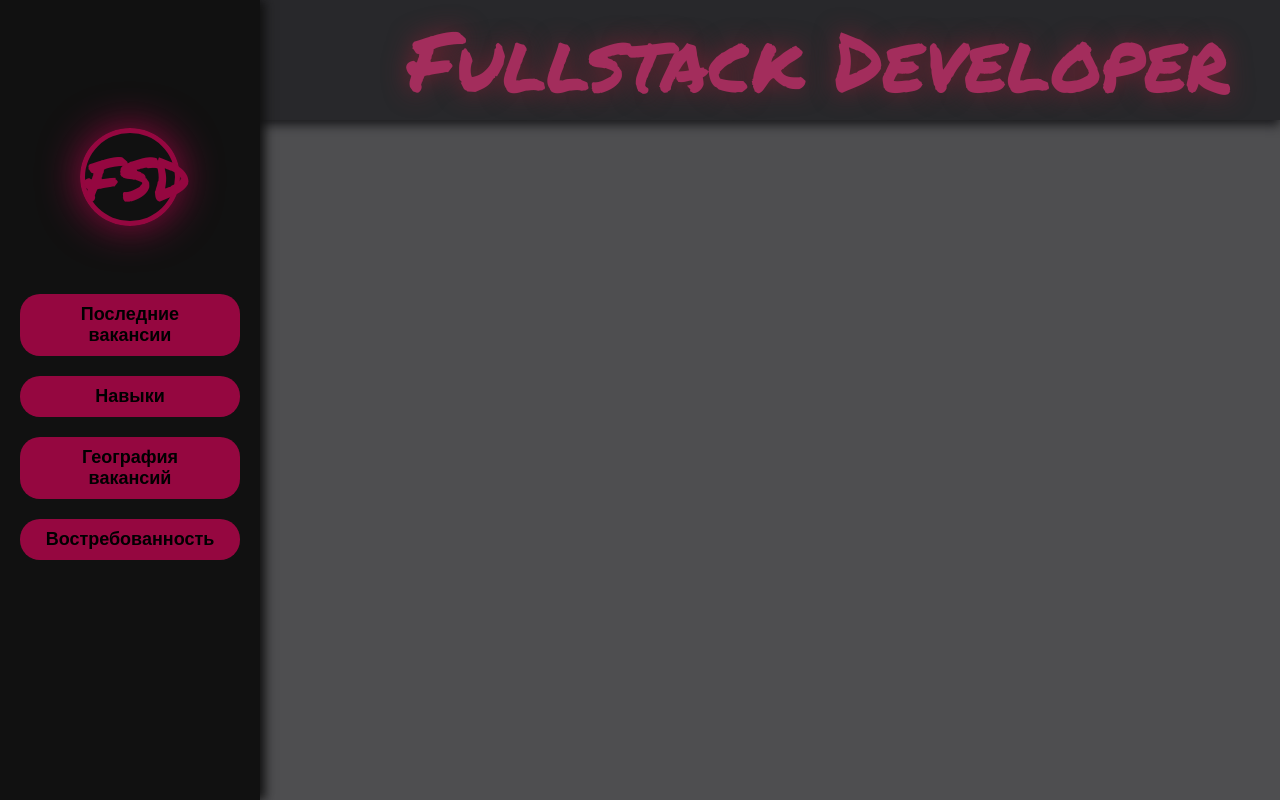
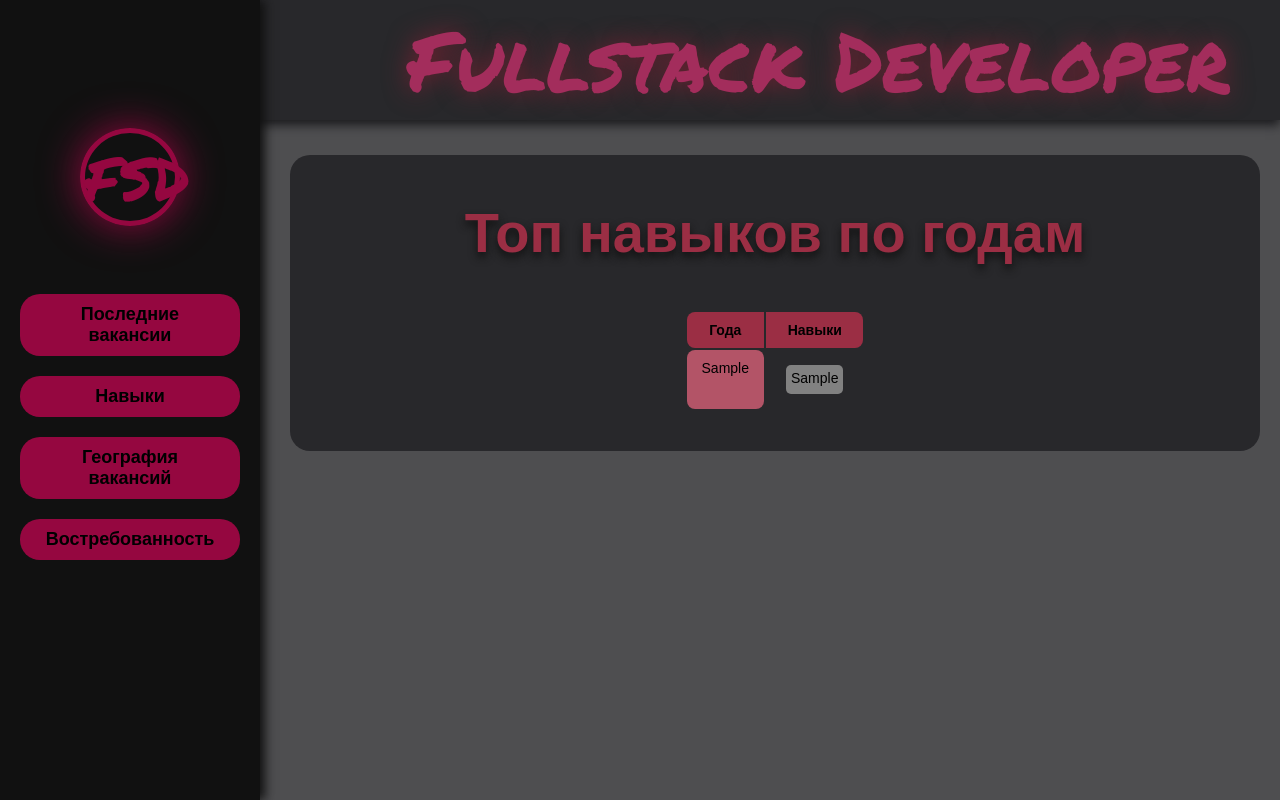
Before and after one commit to Dartamid/fullstack, a Django app: template hhruparser/parser/templates/skills.html in a window 1280 px wide. Run offline with Django 4.2, Linux system fonts and the light colour scheme; the template is opened without the code that fills it: values that come from a table or form of the project are taken from there, others are empty; tables that the repository leaves empty hold one stand-in row (values such as "Sample post"); some libraries are stand-ins or nearby versions; some web fonts are replaced.

Commit message:
Добавление навыков

```diff
--- a/hhruparser/parser/admin.py
+++ b/hhruparser/parser/admin.py
@@ -18,7 +18,7 @@ class Geography(admin.ModelAdmin):
 
 @admin.register(Skills)
 class SkillsAdmin(admin.ModelAdmin):
-    list_display = ('pk',)
+    list_display = ('year',)
 
 
 @admin.register(Demand)
--- a/hhruparser/parser/models.py
+++ b/hhruparser/parser/models.py
@@ -80,21 +80,38 @@ class Geography(models.Model):
 
 
 class Skills(models.Model):
-    text = models.TextField(
+    year = models.CharField(
+        max_length=5,
         blank=True, null=True,
-        verbose_name='Текст подсказки',
+        verbose_name='Год',
     )
-    table_skills = models.TextField(
+    list_skills = models.TextField(
         blank=True, null=True,
-        verbose_name='Таблица скиллов по городам'
+        verbose_name='Список навыков'
     )
 
     class Meta:
         verbose_name = ('Навыки по годам')
 
     def __str__(self):
-        return self.table_skills
+        return self.year
 
+    def get_list_skills(self):
+        if self.list_skills != '':
+            return self.list_skills.split(', ')
+        else: return None
+
+
+
+class SkillsPlot(models.Model):
+    plot = models.ImageField(
+        upload_to='skills/',
+        blank=True, null=True
+    )
+
+    class Meta:
+        verbose_name = ('График навыков',)
+        verbose_name_plural = ('Графики навыков')
 
 class Demand(models.Model):
     dynamic_salary = models.ImageField(
--- a/hhruparser/parser/templates/geography.html
+++ b/hhruparser/parser/templates/geography.html
@@ -3,6 +3,8 @@
 {% load static %}
 {% block title %} География вакансий {% endblock %}
 {% block content %}
-    <div class="main">sdfasfdafdasdfasf</div>
+<div class="content">
+    <h1>География вакансий</h1>
+</div>
 
 {% endblock %}
--- a/hhruparser/parser/templates/skills.html
+++ b/hhruparser/parser/templates/skills.html
@@ -3,6 +3,32 @@
 {% load static %}
 {% block title %} Навыки {% endblock %}
 {% block content %}
-    <div class="main">sdfasfdafdasdfasf</div>
-
+    <div class="content">
+        <h1>Топ навыков по годам</h1>
+        <div class="table_block">
+            <table class="table">
+                <thead>
+                    <tr>
+                        <th>Года</th>
+                        <th>Навыки</th>
+                </thead>
+                <tbody>
+                    {% for skills_year in skills %}
+                    <tr>
+                        <td>{{ skills_year.year }}</td>
+                        <td>
+                            {% if skills_year.get_list_skills != None %}
+                            {% for skill in skills_year.get_list_skills %}
+                                <p class="vacancy_skill">{{ skill }}</p>
+                            {% endfor %}
+                            {% else %}
+                                <p class="vacancy_skill">Нет данных</p>
+                            {% endif %}
+                        </td>
+                    </tr>
+                    {% endfor %}
+                </tbody>
+            </table>
+        </div>
+    </div>
 {% endblock %}
--- a/hhruparser/parser/urls.py
+++ b/hhruparser/parser/urls.py
@@ -1,7 +1,8 @@
 from django.urls import path
-from .views import title_view, vacancies
+from .views import title_view, vacancies, skills_view
 
 urlpatterns = [
     path('', title_view, name='title_page'),
-    path('last_vacancies/', vacancies, name='last_vacancies')
+    path('last_vacancies/', vacancies, name='last_vacancies'),
+    path('skills/', skills_view, name='skills_list')
 ]
--- a/hhruparser/static/css/styles.css
+++ b/hhruparser/static/css/styles.css
@@ -176,6 +176,7 @@ h1 {
 .vacancy_skills_list {
     display: flex;
     flex-wrap: wrap;
+    justify-content: center;
     width: 50%;
     margin-right: 20px;
 }
@@ -289,3 +290,55 @@ h1 {
     color: #111;
     margin-left: 10px;
 }
+
+.table {
+    font-size: 20px;
+    margin: 0 auto;
+    justify-content: space-around;
+}
+
+.table_block {
+    display: flex;
+    justify-content: space-around;
+	width: 100%;
+	border: none;
+    padding: 20px;
+	margin-bottom: 20px auto;
+    color: #000;
+    border-radius: 20px;
+}
+
+.table thead th {
+	font-weight: bold;
+	text-align: center;
+	border: none;
+	padding: 10px 15px;
+	background: #9b2e44;
+	font-size: 14px;
+}
+.table thead tr th:first-child {
+	border-radius: 8px 0 0 8px;
+}
+.table thead tr th:last-child {
+	border-radius: 0 8px 8px 0;
+}
+.table tbody td {
+	text-align: center;
+	border: none;
+	padding: 10px 15px;
+	font-size: 14px;
+	vertical-align: top;
+}
+.table tbody tr:nth-child(odd) {
+	background: #b35467;
+}
+.table tbody tr:nth-child(even) {
+	background: #b87a86;
+}
+.table tbody tr td:first-child {
+	border-radius: 8px;
+}
+.table tbody tr td:last-child {
+    background-color: #28282b;
+    display: flex;
+}
--- a/hhruparser/templates/includes/menu.html
+++ b/hhruparser/templates/includes/menu.html
@@ -5,7 +5,7 @@
         <a href="{% url 'last_vacancies' %}" class="decorate-none">
             <div class="link bottom_20px">Последние вакансии</div>
         </a>
-        <a href="" class="decorate-none">
+        <a href="{% url 'skills_list' %}" class="decorate-none">
             <div class="link bottom_20px">Навыки</div>
         </a>
         <a href="" class="decorate-none">
```
Also changed, not shown: hhruparser/parser/views.py (+11 -1 lines).
